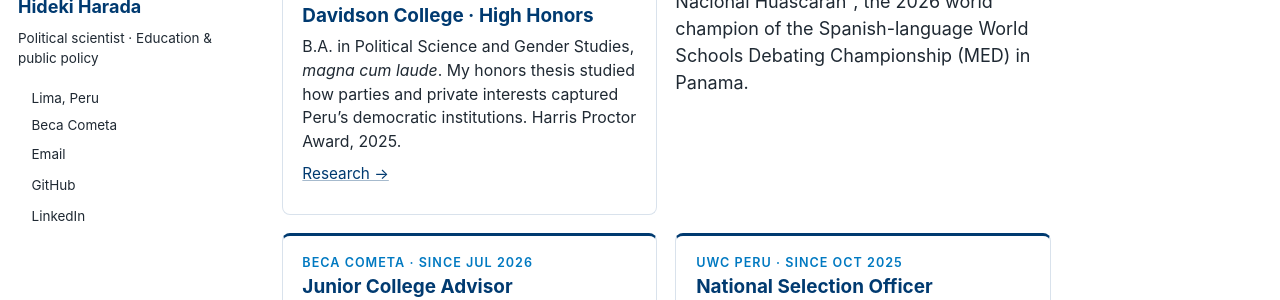
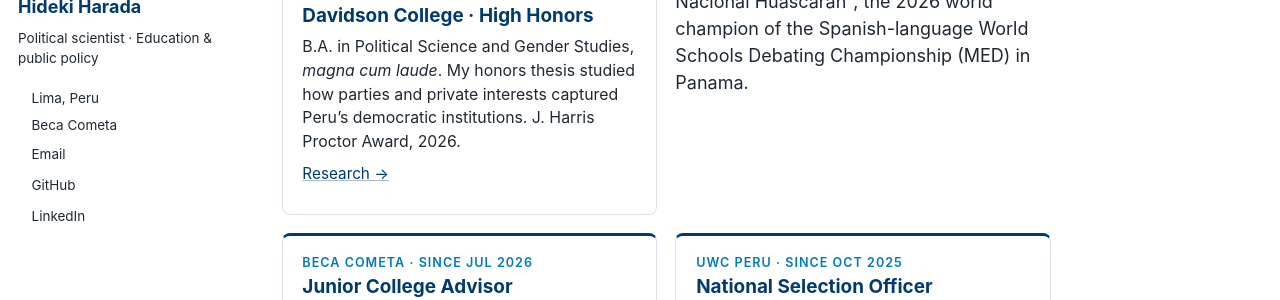
Before and after one commit to haradaoyakawahideki/haradaoyakawahideki.github.io, a Jekyll site: the page built from _pages/about.md, in a window 1280 px wide and 1241 px high. Shown: the part 290-590 px from the top of the window. Built offline with Jekyll 4.4.1, drawn with Linux system fonts in a browser that asks for light colours; a script bundle is joined from its source files by our own code; a script that is not in the unit is left out.

Commit message:
Proctor Award: May 2026, with description
Co-Authored-By: Claude Opus 5.5 <noreply@anthropic.com>

```diff
--- a/_pages/about.md
+++ b/_pages/about.md
@@ -14,7 +14,7 @@ I’m a political scientist from Peru working on **education access and public p
   <div class="home-card">
     <p class="kicker">Political Science</p>
     <h3>Davidson College · High Honors</h3>
-    <p>B.A. in Political Science and Gender Studies, <em>magna cum laude</em>. My honors thesis studied how parties and private interests captured Peru’s democratic institutions. Harris Proctor Award, 2025.</p>
+    <p>B.A. in Political Science and Gender Studies, <em>magna cum laude</em>. My honors thesis studied how parties and private interests captured Peru’s democratic institutions. J. Harris Proctor Award, 2026.</p>
     <p class="more"><a href="/research/">Research →</a></p>
   </div>
 
```
Also changed, not shown: _pages/cv.md (+1 -1 lines), _pages/es/cv.md (+1 -1 lines), _pages/es/inicio.md (+1 -1 lines).
